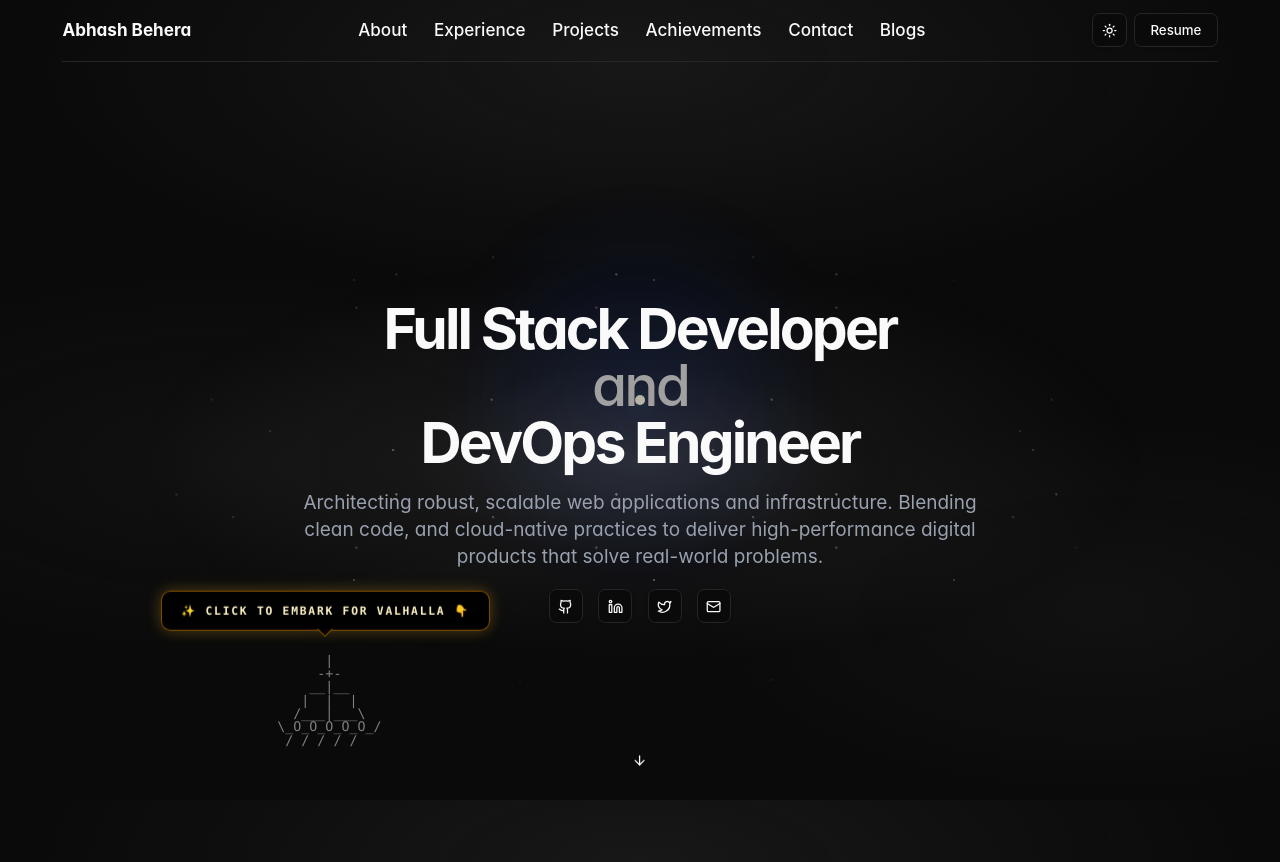
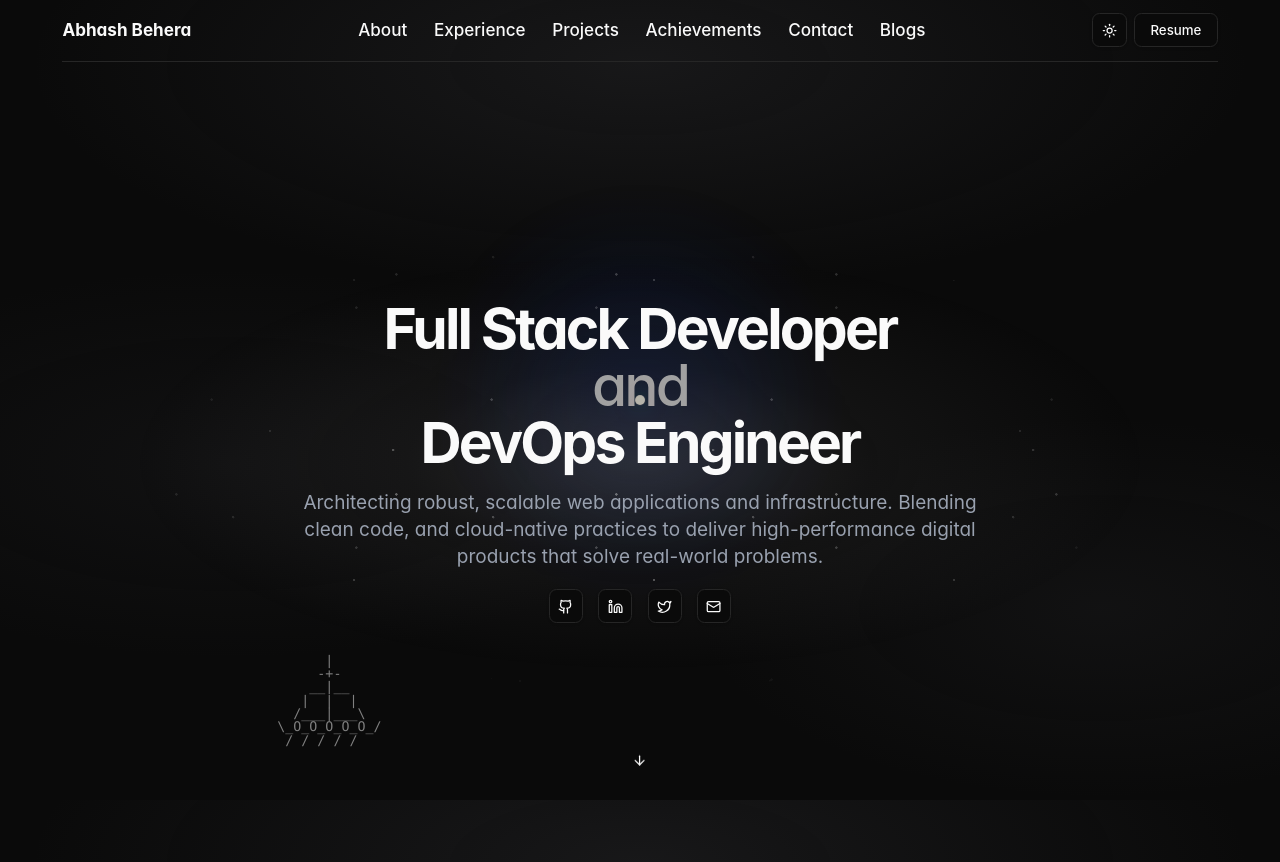
Before and after one commit to MistaHolmes/portfolio, a Next.js app: page / in a window 1280 px wide. Built offline with nearby package versions, Linux system fonts and the light colour scheme; no server answers.

Commit message:
Update::(

```diff
--- a/app/components/achievements-section.tsx
+++ b/app/components/achievements-section.tsx
@@ -37,13 +37,13 @@ const achievements = [
     event: "Smart India Hackathon & Code Relay 3.0",
     year: "2025",
     description:
-      "Reached the grand finals of the Smart India Hackathon (Govt. of India) and IIT BBSR's Code Relay 3.0.",
+      "Grand Finalist at Smart India Hackathon, Finalist's at IIT BBSR's Code Relay 3.0, and in Google's Solution Challenge 2026.",
     icon: Award,
     glowClass: "hover-border-glow-bronze",
     iconColor: "text-orange-500",
     iconBg: "bg-orange-500/10",
-    images: ["/SIH-Grand-Finals-2025.jpeg", "/Code Relay 3.0.jpg"]
-  },
+    images: ["/Badge solution challenge.png","/SIH-Grand-Finals-2025.jpeg","/Code Relay 3.0.jpg"]
+  }
 ]
 
 const itemVariants = {
--- a/app/components/ascii-boat.tsx
+++ b/app/components/ascii-boat.tsx
@@ -33,12 +33,12 @@ export default function AsciiBoat() {
       setFrame(f => f === boatFrame1 ? boatFrame2 : boatFrame1)
     }, 600)
 
-    // Initial tooltip trigger after 4s (gives the boat time to fully sail onto the screen)
+    // Initial tooltip trigger after 5s (gives the boat time to fully sail onto the screen)
     const initialTooltip = setTimeout(() => {
       setShowTooltip(true)
       // Stay visible a bit longer since it only runs once
       setTimeout(() => setShowTooltip(false), 12000)
-    }, 4000)
+    }, 7500)
 
     // Make screen clickable for 20 seconds (slightly longer than the 18s animation)
     const clickableTimeout = setTimeout(() => {
```
Also changed, not shown: public/Badge solution challenge.png (added).
